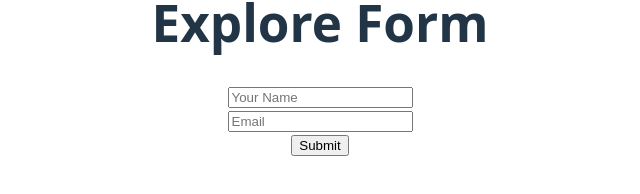
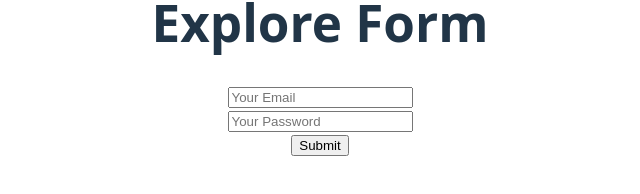
Before and after one commit to shiamrahman2/react-form-explore, a React (Vite) app: page / in a window 1280 px wide. Shown: the part 342-536 px from the top of the page, without its empty margins (320-960 px from the left). Built offline with nearby package versions, Linux system fonts and the light colour scheme.

Commit message:
input field controled by onChange Hook

```diff
--- a/src/App.jsx
+++ b/src/App.jsx
@@ -1,5 +1,6 @@
 
 import './App.css'
+import ControlledField from './Components/ControlledField/ControlledField'
 import FormAction from './Components/FormAction/FormAction'
 import SimpleForm from './Components/SimpleForm/SimpleForm'
 
@@ -10,7 +11,8 @@ function App() {
     <>
          <h1>Explore Form</h1>
          {/* <SimpleForm></SimpleForm> */}
-         <FormAction></FormAction>
+         {/* <FormAction></FormAction> */}
+         <ControlledField></ControlledField>
     </>
   )
 }
--- /dev/null
+++ b/src/Components/ControlledField/ControlledField.jsx
@@ -0,0 +1,26 @@
+import React, { useState } from 'react';
+
+const ControlledField = () => {
+    const handleSubmit=(e)=>{
+        e.preventDefault();
+       //  console.log('submitted');
+    }
+    const handleOnchange=(e)=>{
+          console.log(e.target.value);
+    }
+    const[password,setPassword]=useState('');
+    return (
+        <div>
+            <form onSubmit={handleSubmit}>
+              <input type="email" name="email" id="" placeholder='Your Email' required />
+              <br />
+              <input type="password" defaultValue={password} onChange={handleOnchange} name="password" placeholder='Your Password' id="" required/>
+              <br />
+              <input type="submit" value="Submit" />
+
+            </form>
+        </div>
+    );
+};
+
+export default ControlledField;
```
